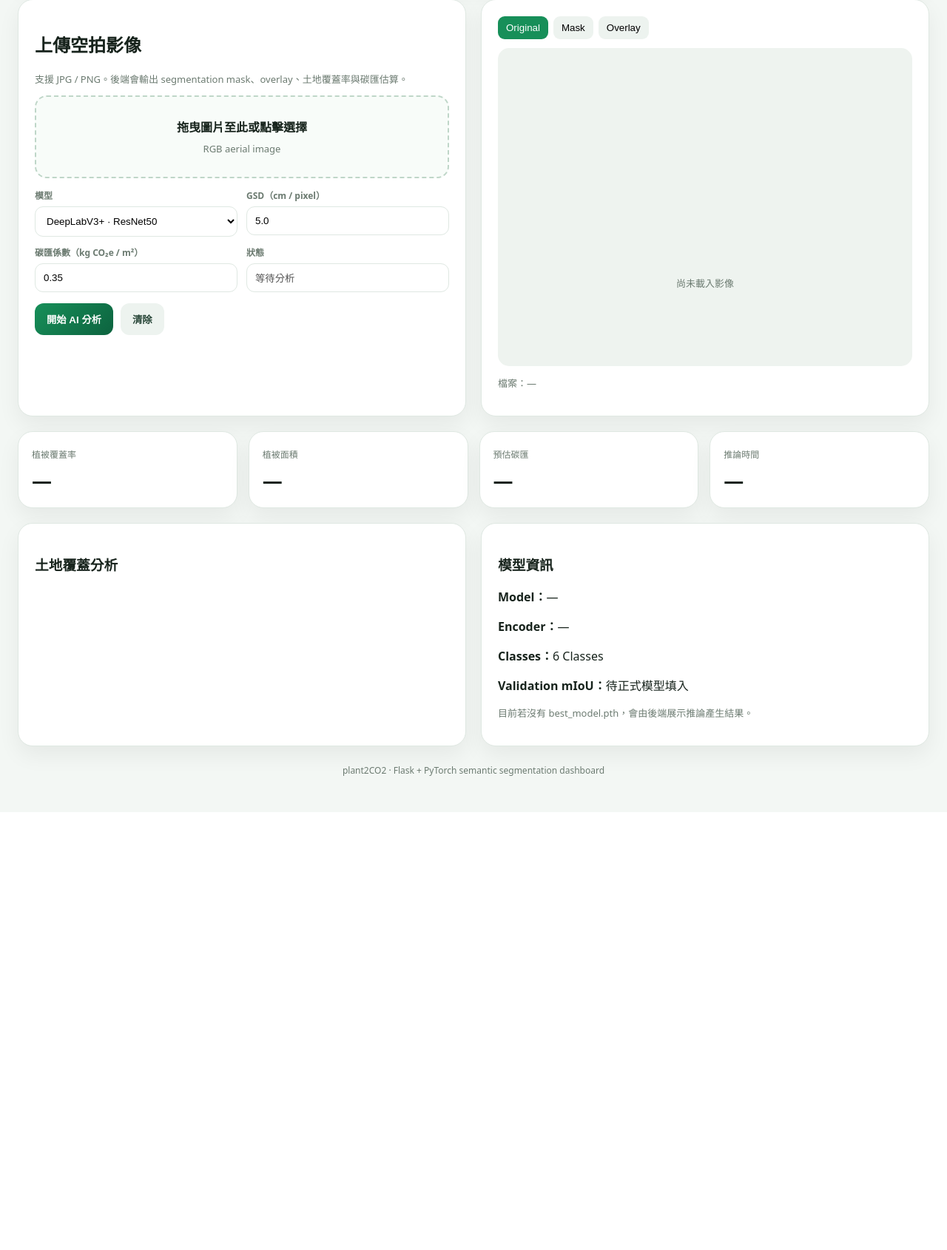
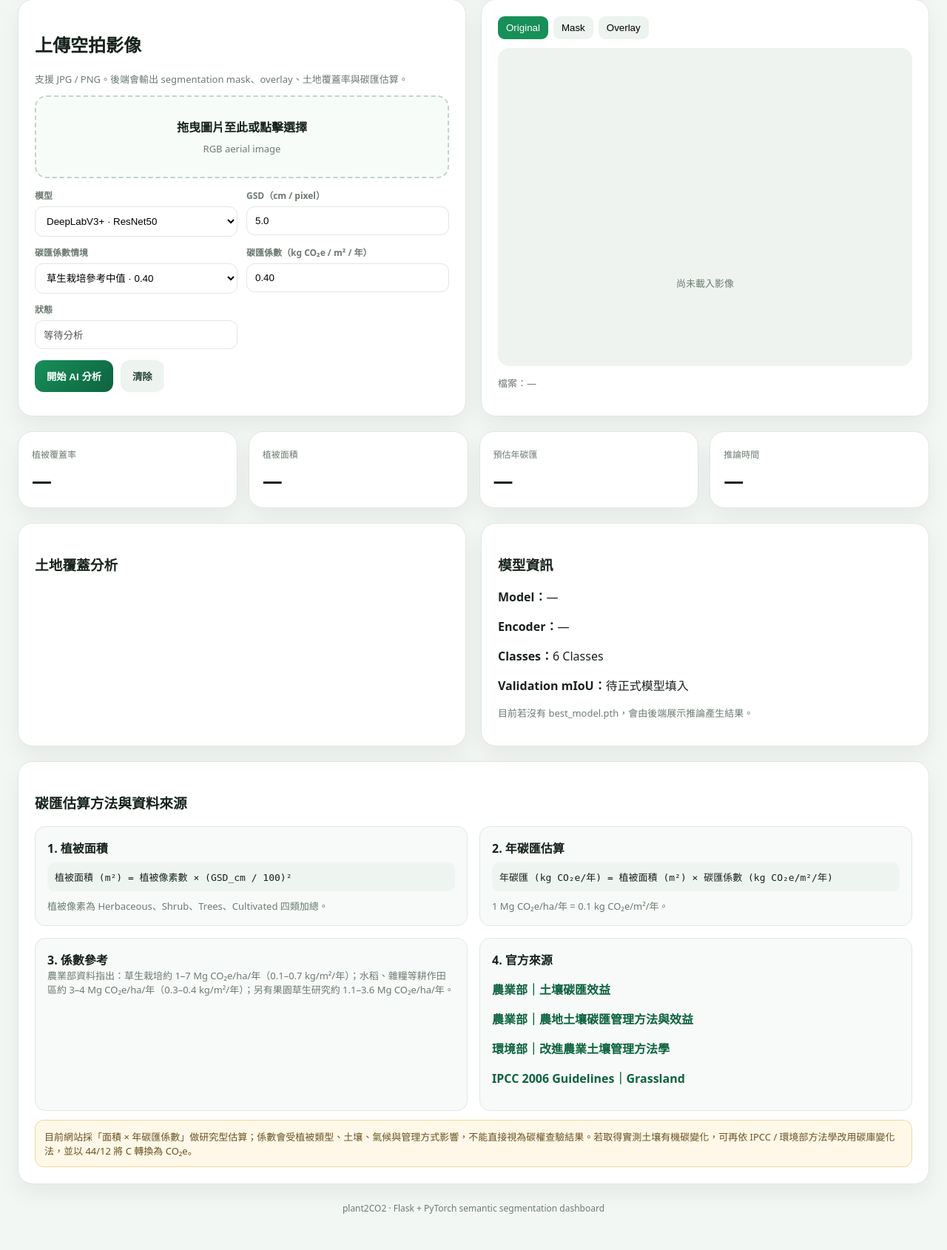
Before and after one commit to DAJUNG8230/plant2CO2, a Flask app: page / in a window 1280 px wide. Shown: the part 133-1823 px from the top of the page at 74% size. Before the commit the page ends 1182 px from the top, so only its background shows below. Run offline with Flask 3, Linux system fonts and the light colour scheme.

Commit message:
feat: add carbon sink formula presets and official sources

```diff
--- a/templates/index.html
+++ b/templates/index.html
@@ -14,7 +14,7 @@
 .preview{min-height:430px;background:#eef3ef;border-radius:15px;display:grid;place-items:center;overflow:hidden}.preview img{max-width:100%;max-height:430px}.tabs{display:flex;gap:7px;margin-bottom:12px}.tab{border:0;padding:8px 11px;border-radius:9px;background:#edf3ef;cursor:pointer}.tab.active{background:var(--g);color:#fff}
 .kpis{display:grid;grid-template-columns:repeat(4,1fr);gap:15px;margin-top:20px}.kpi{padding:18px}.kpi span{font-size:12px;color:var(--m)}.kpi strong{display:block;font-size:27px;margin-top:7px}
 .result{display:grid;grid-template-columns:1fr 1fr;gap:20px;margin-top:20px}.bar{margin:17px 0}.barhead{display:flex;justify-content:space-between;font-size:13px;margin-bottom:6px}.track{height:10px;background:#edf2ef;border-radius:999px;overflow:hidden}.fill{height:100%;width:0;transition:.5s}.grass{background:#178f59}.barren{background:#9a6740}.background{background:#475569}
-.status{font-size:13px;color:var(--gd);font-weight:800}.hidden{display:none}.progress{height:9px;background:#e5ede8;border-radius:999px;overflow:hidden;margin-top:14px}.progress div{height:100%;width:0;background:var(--g);transition:.3s}.footer{text-align:center;color:var(--m);font-size:12px;padding:24px}
+.status{font-size:13px;color:var(--gd);font-weight:800}.hidden{display:none}.progress{height:9px;background:#e5ede8;border-radius:999px;overflow:hidden;margin-top:14px}.progress div{height:100%;width:0;background:var(--g);transition:.3s}.footer{text-align:center;color:var(--m);font-size:12px;padding:24px}.method{margin-top:20px}.method-grid{display:grid;grid-template-columns:1fr 1fr;gap:16px}.formula{background:#f7faf8;border:1px solid var(--line);border-radius:14px;padding:16px}.formula code{display:block;background:#eef5f0;border-radius:10px;padding:10px;margin:8px 0;white-space:normal}.sources a{color:var(--gd);font-weight:700;text-decoration:none}.sources a:hover{text-decoration:underline}.notice{background:#fff8e8;border:1px solid #f1d79a;border-radius:12px;padding:12px;font-size:13px;color:#6a5220;margin-top:12px}
 @media(max-width:850px){.grid,.result{grid-template-columns:1fr}.kpis{grid-template-columns:1fr 1fr}}@media(max-width:560px){.fields,.kpis{grid-template-columns:1fr}.wrap{padding:12px}}
 </style>
 </head>
@@ -33,7 +33,8 @@
     <div class="fields">
       <div class="field"><label>模型</label><select id="model"><option value="deeplabv3plus">DeepLabV3+ · ResNet50</option><option value="unet">U-Net · ResNet34</option><option value="segformer">SegFormer · MiT-B0</option></select></div>
       <div class="field"><label>GSD（cm / pixel）</label><input id="gsd" type="number" min="0.1" step="0.1" value="5.0"></div>
-      <div class="field"><label>碳匯係數（kg CO₂e / m²）</label><input id="coeff" type="number" min="0" step="0.01" value="0.35"></div>
+      <div class="field"><label>碳匯係數情境</label><select id="coeffPreset"><option value="0.40">草生栽培參考中值 · 0.40</option><option value="0.35">耕作田區參考中值 · 0.35</option><option value="0.235">果園草生參考中值 · 0.235</option><option value="custom">自訂係數</option></select></div>
+      <div class="field"><label>碳匯係數（kg CO₂e / m² / 年）</label><input id="coeff" type="number" min="0" step="0.001" value="0.40"></div>
       <div class="field"><label>狀態</label><input id="mode" value="等待分析" disabled></div>
     </div>
     <div class="actions"><button class="btn primary" id="analyze" disabled>開始 AI 分析</button><button class="btn secondary" id="reset">清除</button></div>
@@ -50,7 +51,7 @@
 <section class="kpis">
   <div class="card kpi"><span>植被覆蓋率</span><strong id="vegRate">—</strong></div>
   <div class="card kpi"><span>植被面積</span><strong id="vegArea">—</strong></div>
-  <div class="card kpi"><span>預估碳匯</span><strong id="carbon">—</strong></div>
+  <div class="card kpi"><span>預估年碳匯</span><strong id="carbon">—</strong></div>
   <div class="card kpi"><span>推論時間</span><strong id="time">—</strong></div>
 </section>
 
@@ -69,6 +70,34 @@
   </div>
 </section>
 
+<section class="card method">
+  <h3>碳匯估算方法與資料來源</h3>
+  <div class="method-grid">
+    <div class="formula">
+      <b>1. 植被面積</b>
+      <code>植被面積 (m²) = 植被像素數 × (GSD_cm / 100)²</code>
+      <span class="muted">植被像素為 Herbaceous、Shrub、Trees、Cultivated 四類加總。</span>
+    </div>
+    <div class="formula">
+      <b>2. 年碳匯估算</b>
+      <code>年碳匯 (kg CO₂e/年) = 植被面積 (m²) × 碳匯係數 (kg CO₂e/m²/年)</code>
+      <span class="muted">1 Mg CO₂e/ha/年 = 0.1 kg CO₂e/m²/年。</span>
+    </div>
+    <div class="formula">
+      <b>3. 係數參考</b>
+      <div class="muted">農業部資料指出：草生栽培約 1–7 Mg CO₂e/ha/年（0.1–0.7 kg/m²/年）；水稻、雜糧等耕作田區約 3–4 Mg CO₂e/ha/年（0.3–0.4 kg/m²/年）；另有果園草生研究約 1.1–3.6 Mg CO₂e/ha/年。</div>
+    </div>
+    <div class="formula sources">
+      <b>4. 官方來源</b>
+      <p><a href="https://kmweb.moa.gov.tw/knowledgebase.php?func=&id=427194&keyword=&type=12717" target="_blank" rel="noopener">農業部｜土壤碳匯效益</a></p>
+      <p><a href="https://kmweb.moa.gov.tw/knowledgebase.php?func=&id=420283&keyword=&type=13296" target="_blank" rel="noopener">農業部｜農地土壤碳匯管理方法與效益</a></p>
+      <p><a href="https://enews.moenv.gov.tw/moenv-news/zh-tw/News/2502" target="_blank" rel="noopener">環境部｜改進農業土壤管理方法學</a></p>
+      <p><a href="https://www.ipcc-nggip.iges.or.jp/public/2006gl/pdf/4_Volume4/V4_06_Ch6_Grassland.pdf" target="_blank" rel="noopener">IPCC 2006 Guidelines｜Grassland</a></p>
+    </div>
+  </div>
+  <div class="notice">目前網站採「面積 × 年碳匯係數」做研究型估算；係數會受植被類型、土壤、氣候與管理方式影響，不能直接視為碳權查驗結果。若取得實測土壤有機碳變化，可再依 IPCC / 環境部方法學改用碳庫變化法，並以 44/12 將 C 轉換為 CO₂e。</div>
+</section>
+
 <div class="footer">plant2CO2 · Flask + PyTorch semantic segmentation dashboard</div>
 </div>
 
@@ -83,6 +112,9 @@ function load(f){currentFile=f;urls.original=URL.createObjectURL(f);preview.src=
 document.querySelectorAll('.tab').forEach(b=>b.onclick=()=>show(b.dataset.view));
 function show(v){currentView=v;document.querySelectorAll('.tab').forEach(b=>b.classList.toggle('active',b.dataset.view===v));if(urls[v])preview.src=urls[v]}
 function pct(n){return Number(n).toFixed(1)+'%'}function num(n){return Number(n).toLocaleString('zh-TW',{maximumFractionDigits:2})}
+const coeffPreset=document.getElementById('coeffPreset'),coeffInput=document.getElementById('coeff');
+coeffPreset.onchange=()=>{if(coeffPreset.value!=='custom'){coeffInput.value=coeffPreset.value;coeffInput.readOnly=true}else{coeffInput.readOnly=false;coeffInput.focus()}};
+coeffInput.readOnly=true;
 analyze.onclick=async()=>{
   if(!currentFile)return;
   analyze.disabled=true;
@@ -93,7 +125,7 @@ analyze.onclick=async()=>{
     urls.mask=d.mask_url+'?t='+Date.now();urls.overlay=d.overlay_url+'?t='+Date.now();
     document.getElementById('vegRate').textContent=pct(d.vegetation_pct);
     document.getElementById('vegArea').textContent=num(d.vegetation_area_m2)+' m²';
-    document.getElementById('carbon').textContent=num(d.carbon_sink_kg_co2e)+' kg';
+    document.getElementById('carbon').textContent=num(d.carbon_sink_kg_co2e_per_year ?? d.carbon_sink_kg_co2e)+' kg CO₂e/年';
     document.getElementById('time').textContent=Number(d.inference_time).toFixed(2)+' s';
     document.getElementById('mode').value=d.mode==='model'?'正式模型':'展示推論';
     document.getElementById('modelName').textContent=d.model||'—';
```
